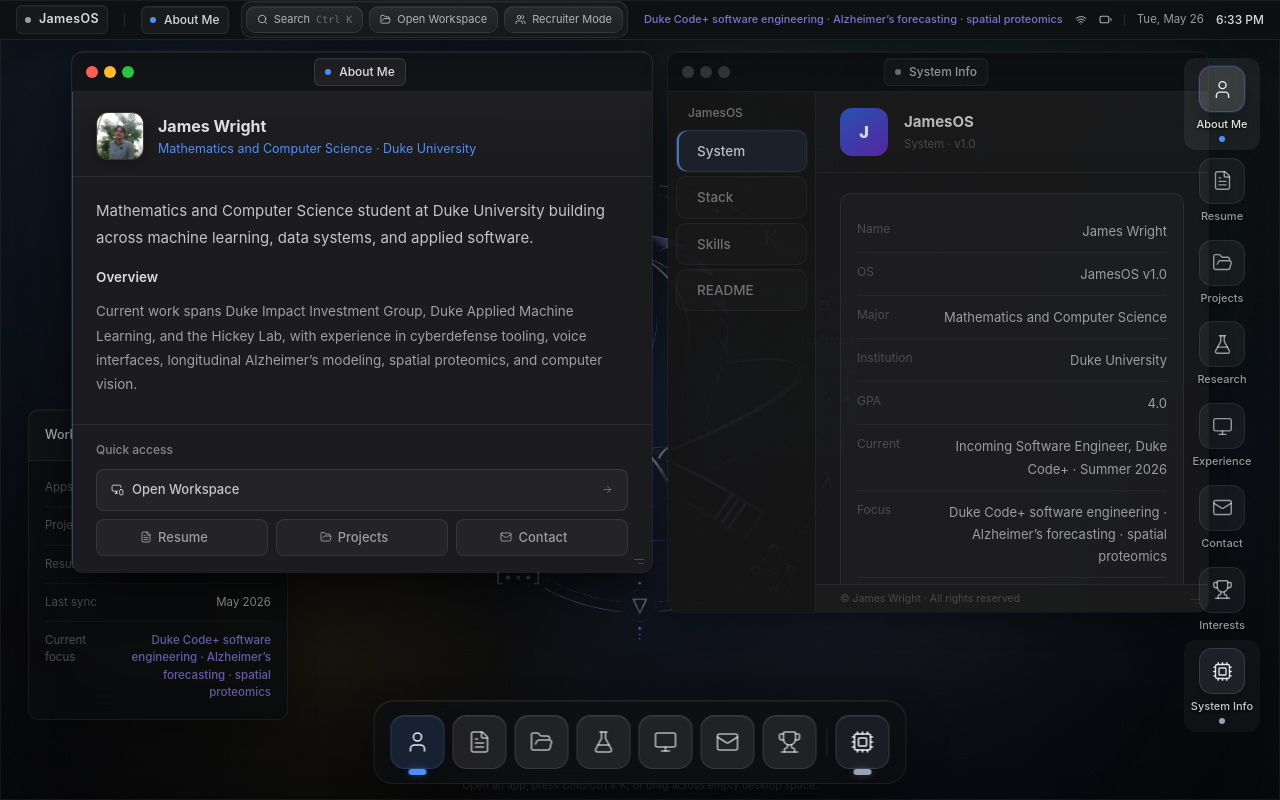
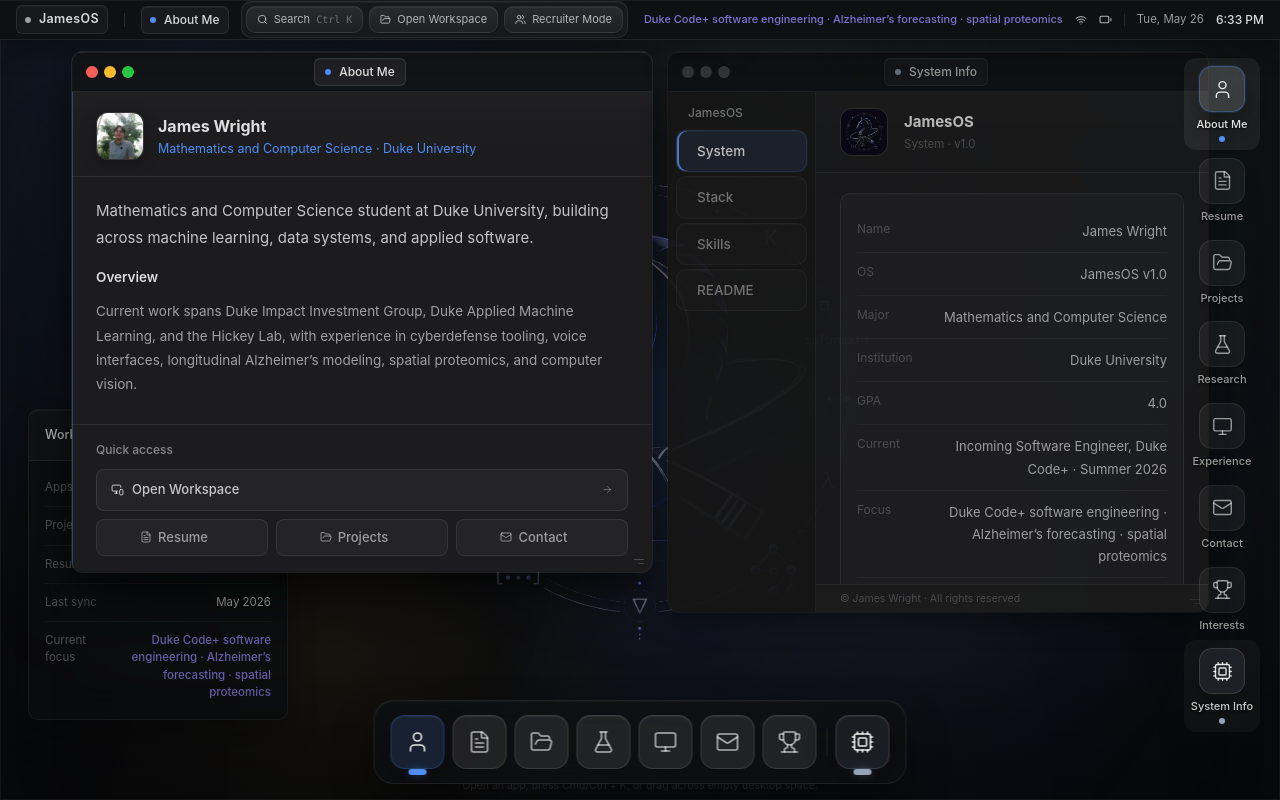
Before and after one commit to jwrightd/website, a Next.js app: page / in a window 1280 px wide. Both pictures are taken after a click on the button "System Info". Built offline with nearby package versions, Linux system fonts and the light colour scheme.

Commit message:
Polish portfolio content details

```diff
--- a/src/components/apps/ContactApp.tsx
+++ b/src/components/apps/ContactApp.tsx
@@ -117,7 +117,10 @@
                   {item.label}
                 </span>
               </div>
-              <p className="mt-1 pl-[21px] text-[11px]" style={{ color: 'var(--os-text-3)' }}>
+              <p
+                className="mt-1 pl-[21px] text-[11px] leading-[1.4] break-all"
+                style={{ color: 'var(--os-text-3)' }}
+              >
                 {item.address}
               </p>
             </button>
@@ -139,11 +142,14 @@
           style={{ borderBottom: '1px solid var(--os-border)', background: 'rgba(255,255,255,0.015)' }}
         >
           <div className="flex items-center justify-between gap-4">
-            <div>
+            <div className="min-w-0">
               <p className="text-[13px] font-medium" style={{ color: 'var(--os-text)' }}>
                 {selected.subject}
               </p>
-              <p className="mt-0.5 text-[11px]" style={{ color: 'var(--os-text-3)' }}>
+              <p
+                className="mt-0.5 text-[11px] leading-[1.4] break-all"
+                style={{ color: 'var(--os-text-3)' }}
+              >
                 {selected.address}
               </p>
             </div>
@@ -181,7 +187,7 @@
         <p className="text-[11px]" style={{ color: 'var(--os-text-3)' }}>
           Address
         </p>
-        <p className="mt-1 text-[13.5px]" style={{ color: 'var(--os-text)' }}>
+        <p className="mt-1 text-[13.5px] leading-[1.55] break-all" style={{ color: 'var(--os-text)' }}>
           {selected.address}
         </p>
       </div>
--- a/src/components/apps/SystemInfoApp.tsx
+++ b/src/components/apps/SystemInfoApp.tsx
@@ -1,5 +1,6 @@
 'use client';
 
+import Image from 'next/image';
 import { useState } from 'react';
 import { ACHIEVEMENTS } from '@/data/achievements';
 import { EXPERIENCE } from '@/data/experience';
@@ -18,7 +19,6 @@
   { label: 'GPA', value: '4.0' },
   { label: 'Current', value: PROFILE.recruiterHeadline },
   { label: 'Focus', value: PROFILE.currentFocus },
-  { label: 'Stack', value: JAMES_OS_README.stack.join(' · ') },
   { label: 'Resume', value: `Updated ${PROFILE.lastUpdated}` },
 ] as const;
 
@@ -63,10 +63,19 @@
           style={{ borderBottom: '1px solid var(--os-border)' }}
         >
           <div
-            className="w-12 h-12 rounded-xl flex items-center justify-center text-[16px] font-black text-white shrink-0"
-            style={{ background: 'linear-gradient(145deg,#2563eb,#6d28d9)' }}
+            className="relative h-12 w-12 shrink-0 overflow-hidden rounded-xl border"
+            style={{
+              borderColor: 'rgba(255,255,255,0.08)',
+              background: 'rgba(255,255,255,0.04)',
+            }}
           >
-            J
+            <Image
+              src="/logo.png"
+              alt="JamesOS logo"
+              fill
+              sizes="48px"
+              className="object-cover"
+            />
           </div>
           <div>
             <p className="text-[15px] font-bold" style={{ color: 'var(--os-text)' }}>JamesOS</p>
--- a/src/data/interests.ts
+++ b/src/data/interests.ts
@@ -7,7 +7,7 @@
     category: 'Personal interest',
     status: 'Active',
     overview:
-      "I started learning the Royal Game when I was 4 or 5. I think the beauty created on the chessboard is like no other, and I've continued to explore it over the past decade.",
+      "I started learning the Royal Game when I was 4 or 5. I think the beauty created on the chessboard is like no other, and I have continued to explore it over the past decade.",
     recognition: [
       'USCF Candidate Master',
       '6x State Champion (team and individual)',
@@ -44,12 +44,11 @@
     category: 'Personal interest',
     status: 'Active',
     overview:
-      'Wrestling has been a major part of life alongside more than 10 years of wrestling and martial arts experience. It has included varsity competition, a Liberty District title, and a state qualification.',
+      'For over 10 years, wrestling and martial arts have been a major part of my life.',
     recognition: [
       'Varsity Wrestling',
       'Liberty District Champion',
       'State Qualifier',
-      '10+ years of wrestling and martial arts experience',
     ],
     accent: '#32d74b',
   },
--- a/src/data/profile.ts
+++ b/src/data/profile.ts
@@ -20,7 +20,7 @@
   resumeLabel: 'resume.pdf',
   resumeAvailable: true,
   aboutSummary:
-    'Mathematics and Computer Science student at Duke University building across machine learning, data systems, and applied software.',
+    'Mathematics and Computer Science student at Duke University, building across machine learning, data systems, and applied software.',
   aboutSecondary:
     'Current work spans Duke Impact Investment Group, Duke Applied Machine Learning, and the Hickey Lab, with experience in cyberdefense tooling, voice interfaces, longitudinal Alzheimer’s modeling, spatial proteomics, and computer vision.',
 } as const;
--- a/src/data/projects.ts
+++ b/src/data/projects.ts
@@ -39,9 +39,9 @@
     name: 'MINGL',
     category: 'Research package',
     status: 'bioRxiv preprint',
-    summary: 'scverse-compatible Python package for probabilistic cell-type classification in multiplexed spatial proteomics.',
+    summary: 'Implemented a scverse-compatible Python package for probabilistic cell-type classification in multiplexed spatial proteomics.',
     overview:
-      'MINGL is a research package for probabilistic cell-type classification in multiplexed tissue imaging. It is built to fit into a real lab workflow rather than live only in notebooks.',
+      'MINGL is a research package for probabilistic cell-type classification in multiplexed tissue imaging. My contribution centered on implementing package tooling that fit into a real lab workflow rather than live only in notebooks.',
     problem:
       'Cell-type classification in multiplexed spatial proteomics often depends on manual gating or brittle heuristics, which makes uncertainty harder to represent and slows down research iteration.',
     approach: [
@@ -52,7 +52,7 @@
     technicalChallenge:
       'The technical challenge was turning statistically grounded modeling into reusable package tooling without sacrificing interpretability or downstream usability.',
     result:
-      'MINGL shipped as a usable research package and contributed to a bioRxiv preprint with James listed as a named co-author.',
+      'Implemented and shipped MINGL as a usable research package, and contributed to the bioRxiv preprint as a named co-author.',
     techStack: ['Python', 'Gaussian Mixture Models', 'scverse', 'Spatial proteomics'],
     links: [
       { label: 'GitHub', href: 'https://github.com/HickeyLab/Mingl', kind: 'github' },
--- a/src/data/research.ts
+++ b/src/data/research.ts
@@ -9,7 +9,7 @@
     methods: ['Gaussian Mixture Models', 'Python', 'scverse', 'spatial proteomics', 'multiplexed imaging'],
     status: 'Published',
     impact:
-      'Shipped as a scverse-compatible Python package with 13 tool functions and 13 plotting functions, and contributed to a bioRxiv preprint as a named co-author.',
+      'Implemented and shipped a scverse-compatible Python package with 13 tool functions and 13 plotting functions, and contributed to the bioRxiv preprint as a named co-author.',
     links: [
       { label: 'GitHub', href: 'https://github.com/HickeyLab/Mingl', kind: 'github' },
       { label: 'bioRxiv', href: 'https://www.biorxiv.org/content/10.64898/2026.03.24.713296v1', kind: 'paper' },
```
